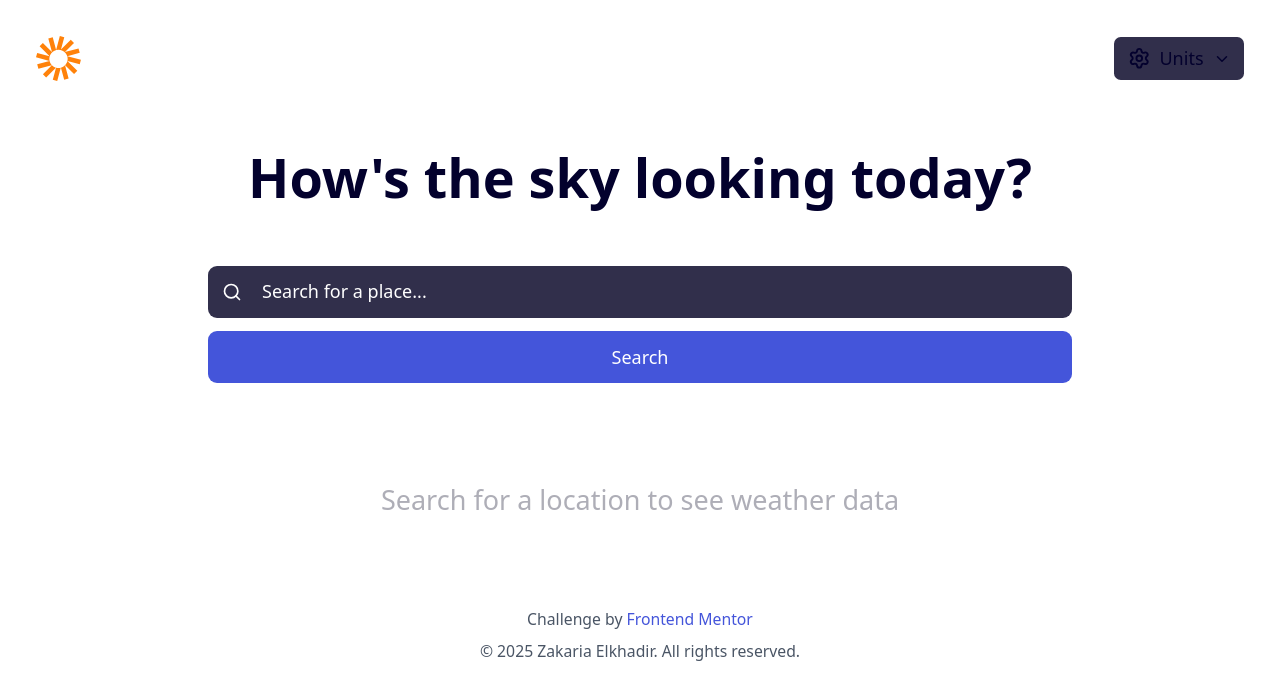
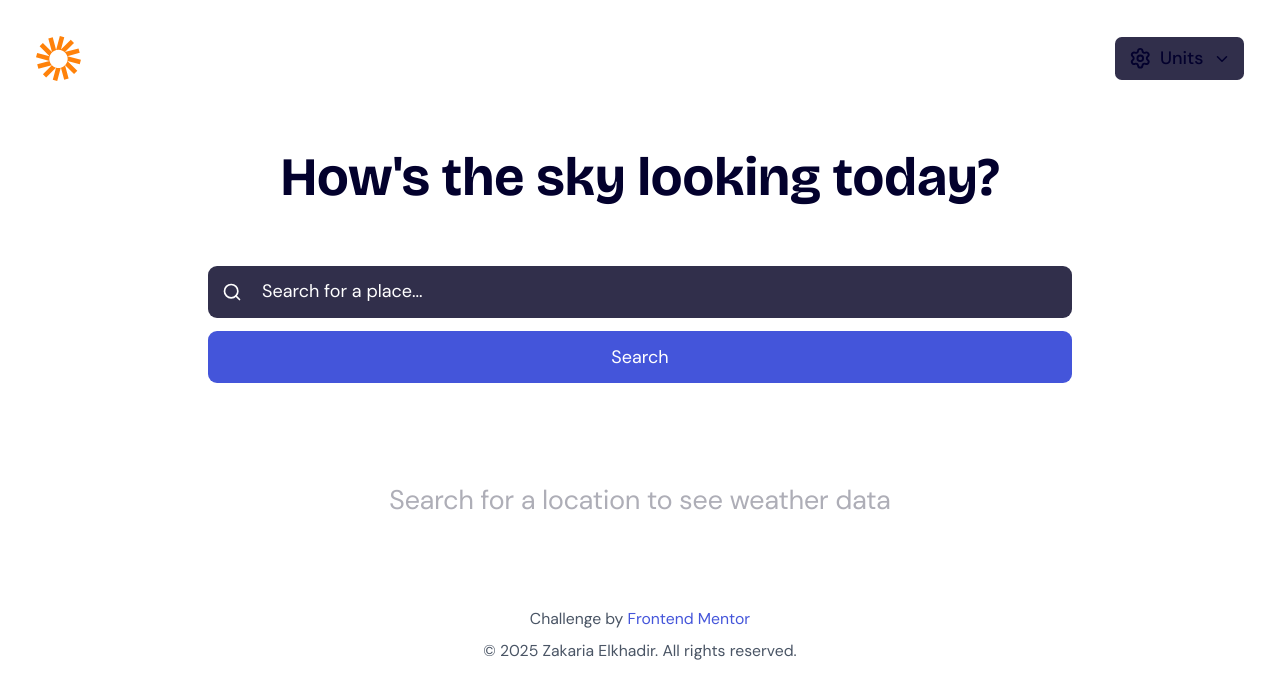
Before and after one commit to ZakariaElkhadir/weather-app-challenge, a Next.js app: page / in a window 1280 px wide. Shown: the top 700 px of the page. Built offline with nearby package versions, Linux system fonts and the light colour scheme.

Commit message:
Add FONTS.md and use local variable fonts
Remove next/font Geist imports and variables from layout.tsx and
simplify the body class. Expand the app metadata description.

```diff
--- a/app/globals.css
+++ b/app/globals.css
@@ -1,11 +1,38 @@
 @import "tailwindcss";
-/* Load DM Sans from Google for body text; use local Bricolage if available for headings
-*/
+
+/* Load local fonts */
+@font-face {
+    font-family: "DM Sans";
+    src: url("/assets/fonts/DM_Sans/DMSans-VariableFont_opsz,wght.ttf")
+        format("truetype");
+    font-weight: 100 1000;
+    font-display: swap;
+    font-style: normal;
+}
+
+@font-face {
+    font-family: "DM Sans";
+    src: url("/assets/fonts/DM_Sans/DMSans-Italic-VariableFont_opsz,wght.ttf")
+        format("truetype");
+    font-weight: 100 1000;
+    font-display: swap;
+    font-style: italic;
+}
+
+@font-face {
+    font-family: "Bricolage Grotesque";
+    src: url("/assets/fonts/Bricolage_Grotesque/BricolageGrotesque-VariableFont_opsz,wdth,wght.ttf")
+        format("truetype");
+    font-weight: 100 1000;
+    font-display: swap;
+    font-style: normal;
+}
+
 /*
   Style tokens and defaults based on style-guide.md
   - Base font-size: 18px
   - Colors: neutrals, orange, blue
-  - Fonts: DM Sans (body), Bricolage Grotesque (headings if available)
+  - Fonts: DM Sans (body), Bricolage Grotesque (headings)
 */
 
 :root {
--- a/app/layout.tsx
+++ b/app/layout.tsx
@@ -1,20 +1,10 @@
 import type { Metadata } from "next";
-import { Geist, Geist_Mono } from "next/font/google";
 import "./globals.css";
-
-const geistSans = Geist({
-  variable: "--font-geist-sans",
-  subsets: ["latin"],
-});
-
-const geistMono = Geist_Mono({
-  variable: "--font-geist-mono",
-  subsets: ["latin"],
-});
 
 export const metadata: Metadata = {
   title: "Frontend Mentor | Weather app",
-  description: "Generated by create next app",
+  description:
+    "A modern weather application built with Next.js, TypeScript, and the Open-Meteo API. Search for any location to view current weather, 7-day forecast, and hourly conditions.",
   icons: { icon: "/assets/images/favicon-32x32.png" },
 };
 
@@ -25,11 +15,7 @@ export default function RootLayout({
 }>) {
   return (
     <html lang="en">
-      <body
-        className={`${geistSans.variable} ${geistMono.variable} antialiased`}
-      >
-        {children}
-      </body>
+      <body className="antialiased">{children}</body>
     </html>
   );
 }
```
Also changed, not shown: 1 other file (tests, documents, lock files or other folders).
